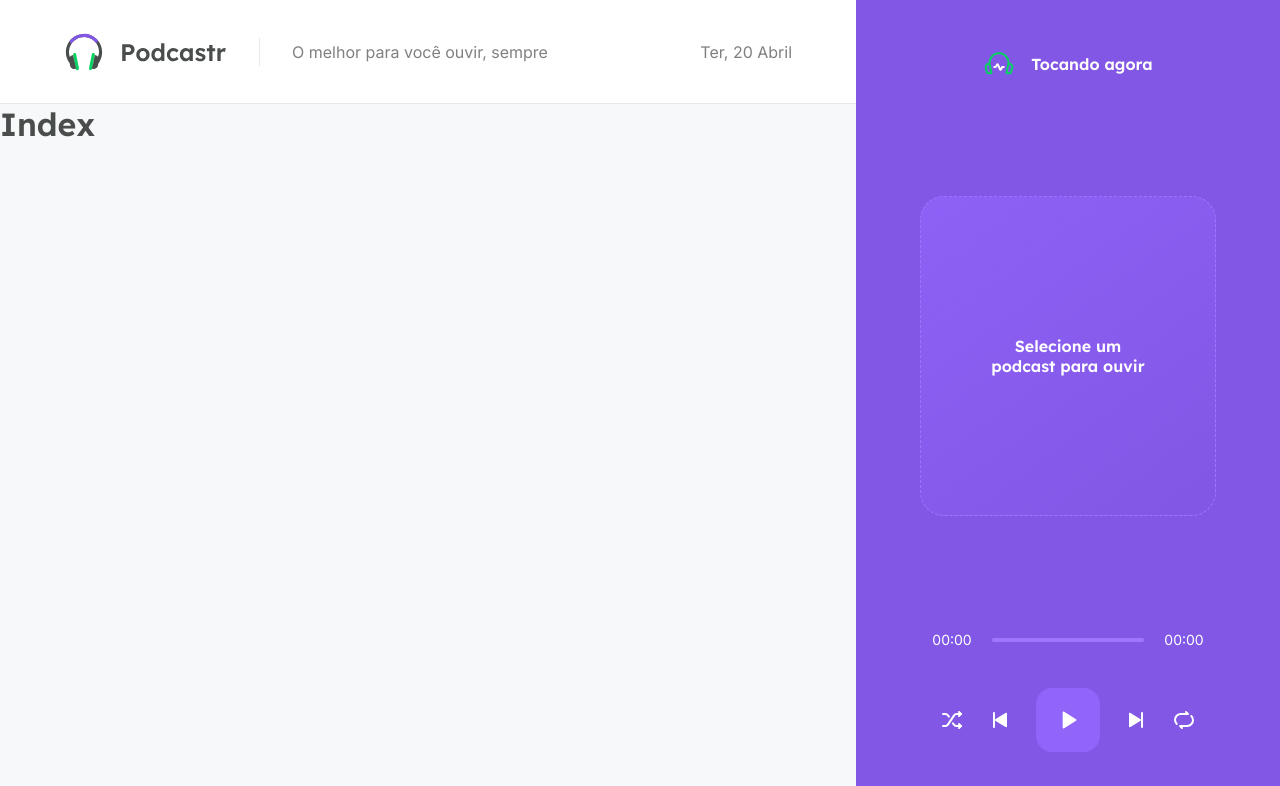
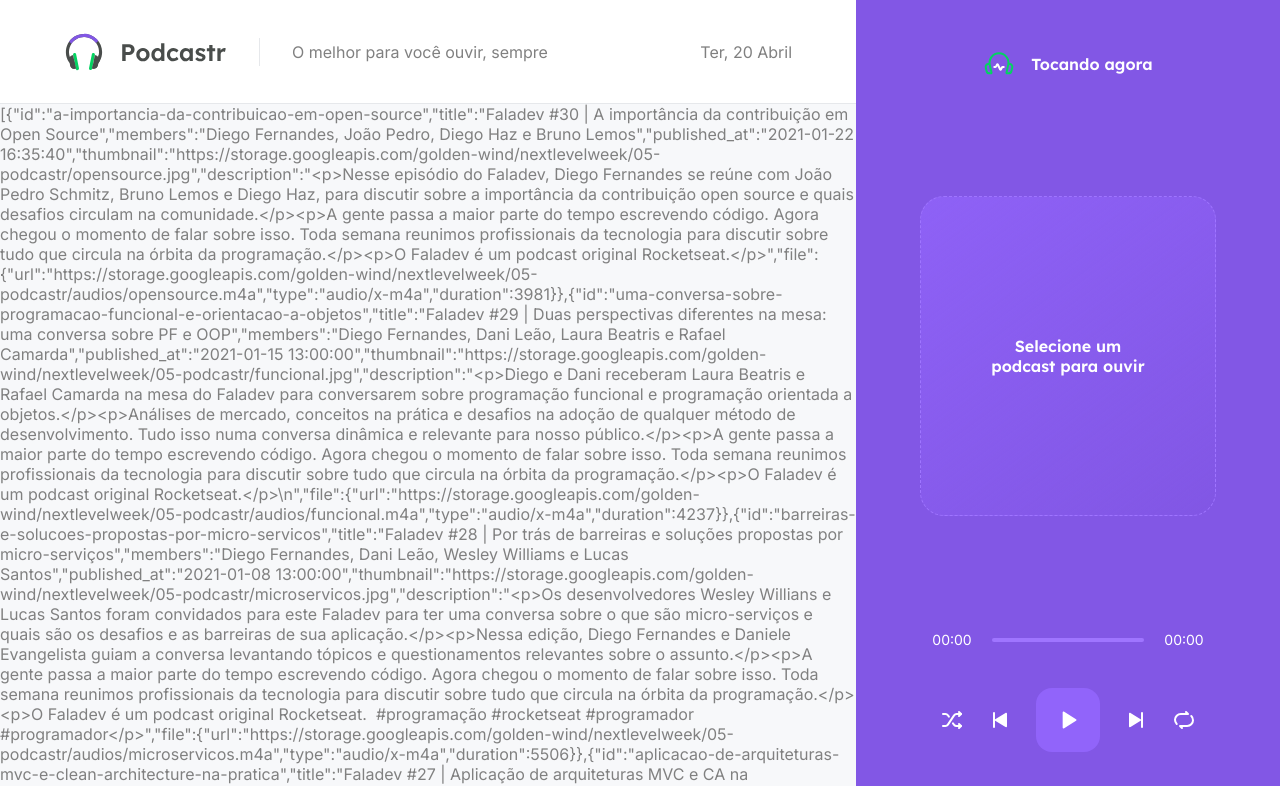
Before and after one commit to joaom00/podcastr, a Next.js app: page / in a window 1280 px wide. Shown: the top 786 px of the page. Built offline with nearby package versions, Linux system fonts and the light colour scheme; data requests are answered from the project's data file.

Commit message:
Static Site Generation

```diff
--- a/src/pages/index.tsx
+++ b/src/pages/index.tsx
@@ -1,3 +1,19 @@
-export default function Home() {
-  return <h1>Index</h1>;
+export default function Home(props) {
+  return (
+    <div>
+      <p>{JSON.stringify(props.episodes)}</p>
+    </div>
+  );
 }
+
+export async function getStaticProps() {
+  const response = await fetch('http://localhost:3333/episodes');
+  const data = await response.json();
+
+  return {
+    props: {
+      episodes: data,
+    },
+    revalidate: 60 * 60 * 8,
+  };
+}
```
